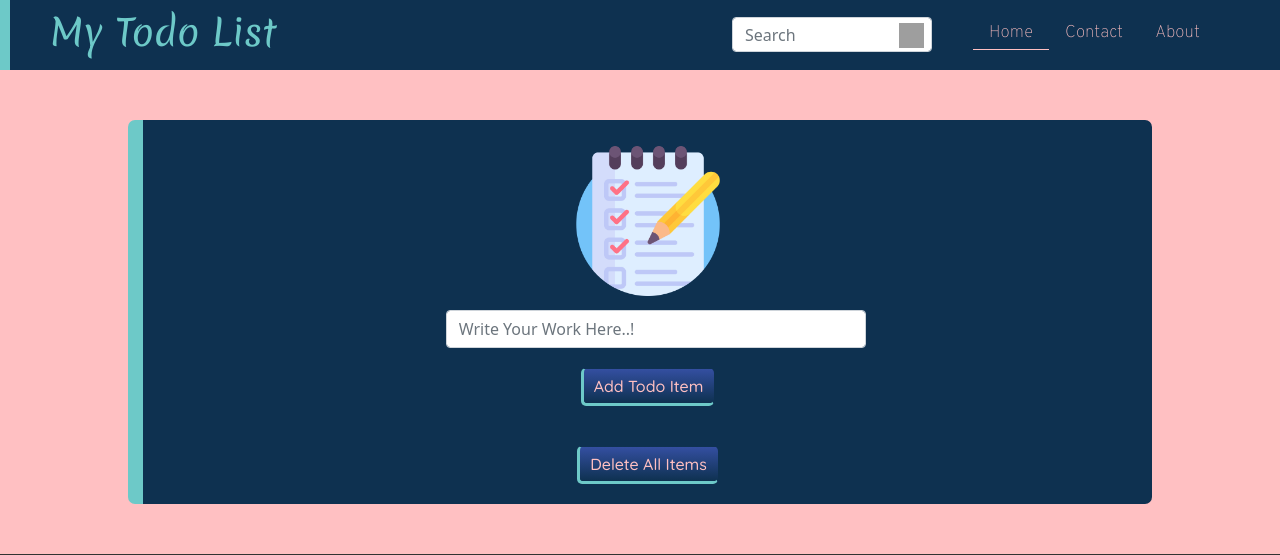
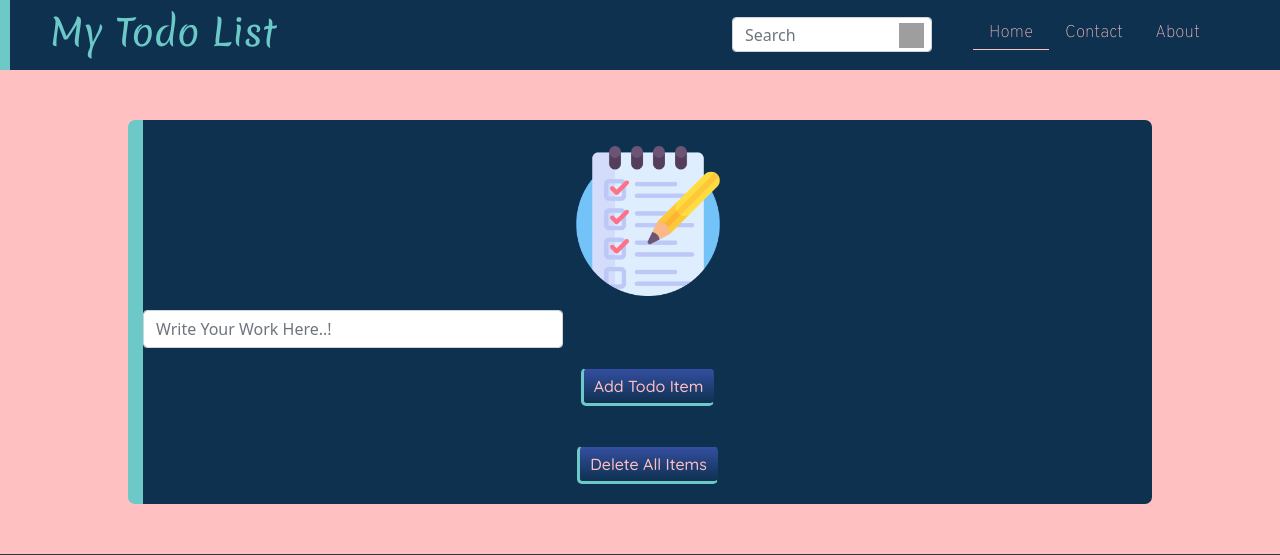
Before and after one commit to VinitRathod/Todo_List, a Django app: page / in a window 1280 px wide. Shown: the top 555 px of the page. Run offline with Django 3.2, Linux system fonts and the light colour scheme; data that the repository does not hold is empty; grey boxes are pictures that could not be loaded.

Commit message:
update todoList.html, delete text area stylesheet

```diff
--- a/todoApp/templates/todoApp/todoList.html
+++ b/todoApp/templates/todoApp/todoList.html
@@ -83,7 +83,7 @@
             <!-- task write, add, delete all----------------------------------- -->
             <div class="div_2">
                 <form action="/addTodoItem/" method="post">{% csrf_token %}
-                    <div class="col-5" style="margin-left: 30%;">
+                    <div class="col-5">
                         <input class="form-control" placeholder="Write Your Work Here..!" type="text" name="content"
                             required>
                     </div>
```
